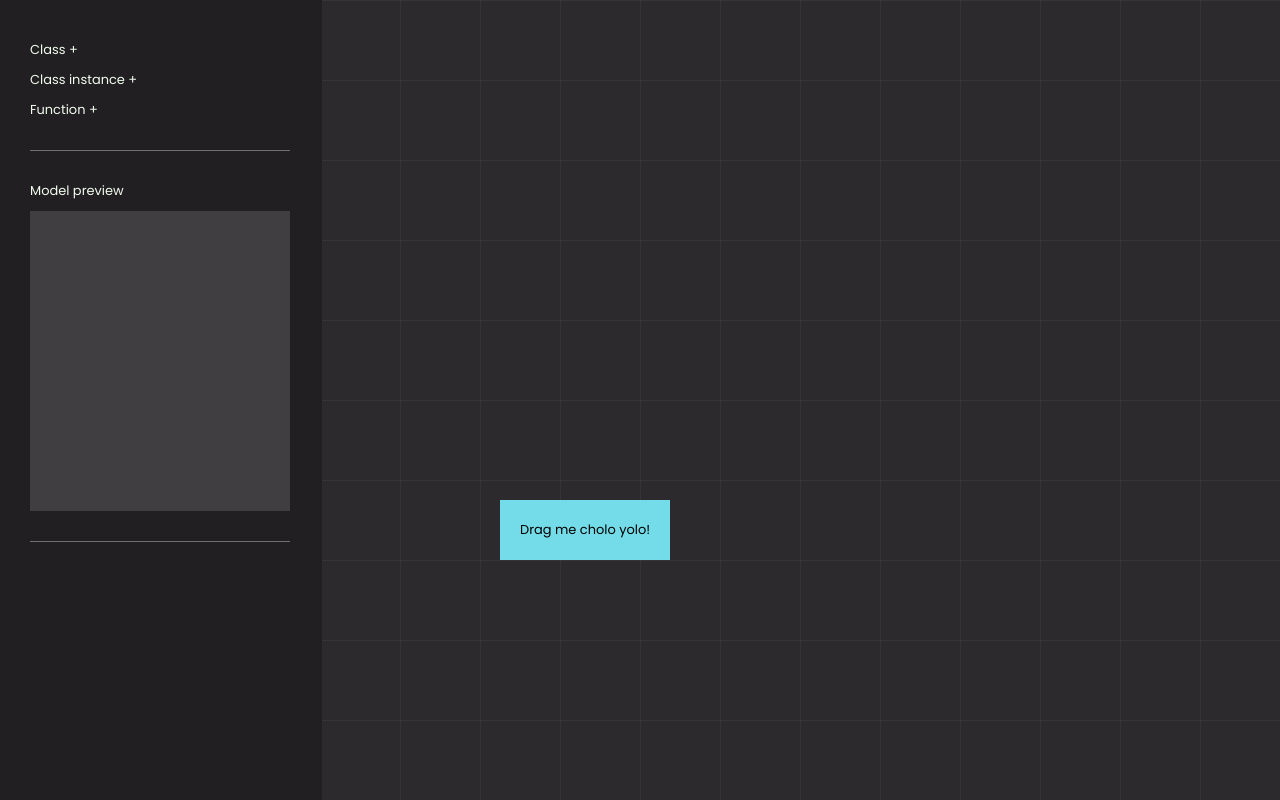
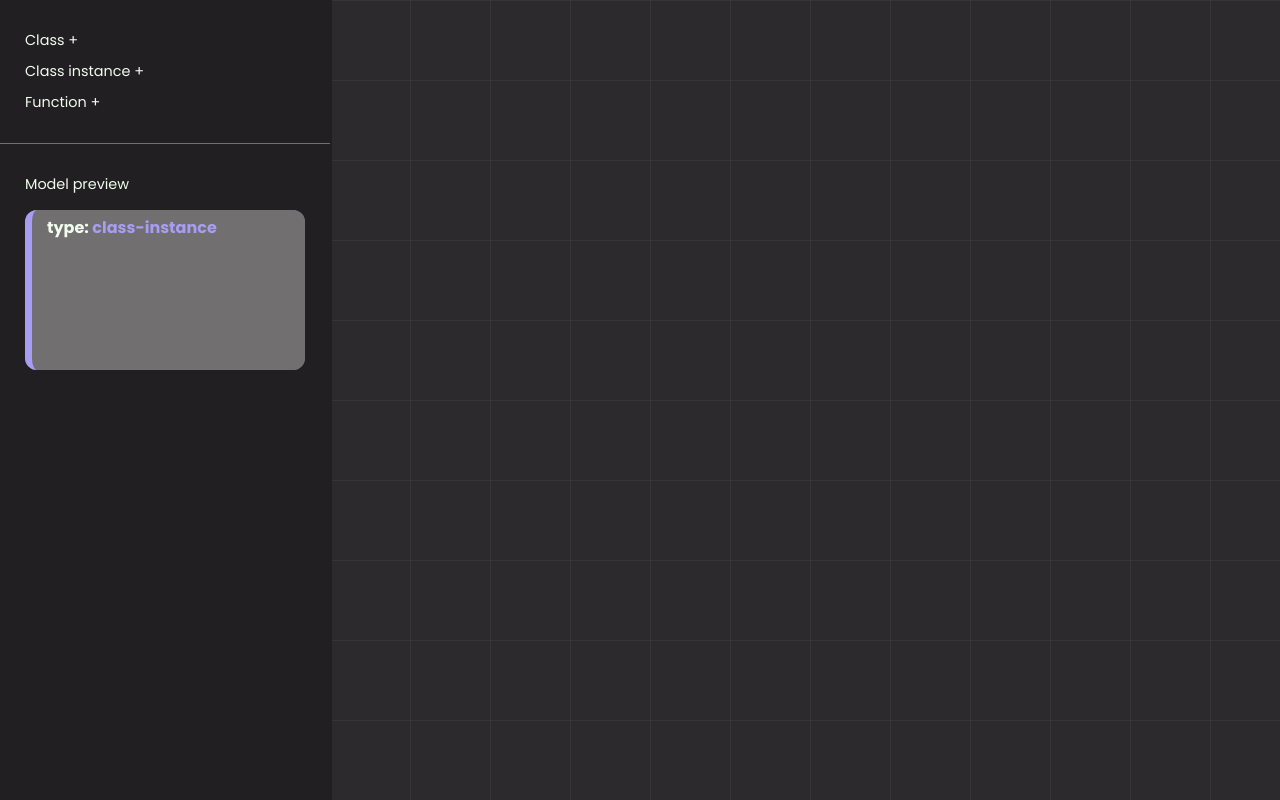
Before and after one commit to BenPanyanil/architect-modeler, a Vue app: page / in a window 1280 px wide. Both pictures are taken after a click on the element "Class instance +". Built offline with nearby package versions, Linux system fonts and the light colour scheme.

Commit message:
add previewmodel functionality

```diff
--- a/src/App.vue
+++ b/src/App.vue
@@ -1,11 +1,13 @@
 <template>
   <body>
 
-    <side-menu>
+    <side-menu
+      @createModel="createModel">
     </side-menu>
 
-    <card-pool>
-    </card-pool>
+    <model-pool
+      :models="models">
+    </model-pool>
 
   </body>
 </template>
@@ -13,21 +15,30 @@
 <script>
 
 import SideMenu from "./components/SideMenu.vue";
-import CardPool from "./components/CardPool.vue";
+import ModelPool from "./components/ModelPool.vue";
 
 export default {
   name: 'App',
   components: {
     SideMenu,
-    CardPool,
+    ModelPool,
   },
+  data() {
+    return {
+      models: [],
+    }
+  },
+  methods: {
+    createModel(modelObject) {
+      this.models.push(modelObject)
+    }
+  }
 }
 </script>
 
 <style lang="scss">
   * {
     box-sizing: border-box;
-    font-size: 0.9rem;
     font-family: 'Poppins', sans-serif;
   }
 
--- a/src/components/CardPool.vue
+++ /dev/null
@@ -1,33 +0,0 @@
-<template>
-  <section
-    class="card-pool"
-    ref="cardPool">
-    <card-template></card-template>
-  </section>
-</template>
-
-<script>
-import CardTemplate from "./CardTemplate.vue";
-
-export default {
-  name: "CardPool",
-  components: {
-    CardTemplate,
-  }
-}
-</script>
-
-<style lang="scss">
-  @import "../styles.scss";
-  $grid-color: rgba(64, 62, 65, 0.5);
-
-  .card-pool {
-    display: inline-block;
-    background: $grey_2;
-    width: 100%;
-    background-image:
-      repeating-linear-gradient($grid_color 0 1px, transparent 1px 100%),
-      repeating-linear-gradient(90deg, $grid_color 0 1px, transparent 1px 100%);
-    background-size: 80px 80px;
-  }
-</style>
--- a/src/components/CardTemplate.vue
+++ /dev/null
@@ -1,111 +0,0 @@
-<template>
-    <div
-      ref="card"
-      @mousedown.prevent="mouseDown"
-      class="card">
-        Drag me cholo yolo!
-    </div>
-</template>
-
-<script>
-
-export default {
-  name: 'cardTemplate',
-  props: {
-    scaleLevel: Number,
-  },
-  data() {
-    return {
-      start_x: null,
-      start_y: null,
-      change_x: null,
-      change_y: null,
-
-      card: null,
-      card_width: null,
-      card_height: null,
-
-      parent_height: null,
-      parent_width: null,
-      parent_bound_left: null,
-      parent_bound_right: null,
-      parent_bound_top: null,
-    }
-  },
-  created() {
-    window.addEventListener("resize", this.getParentBound);
-  },
-  mounted() {
-    this.card = this.$refs.card;
-    this.card_width = this.card.clientWidth;
-    this.card_height = this.card.clientHeight;
-
-    const parent = this.$parent.$refs.cardPool;
-    const parentBounding = parent.getBoundingClientRect();
-    this.parent_bound_left = parentBounding.left;
-    this.parent_bound_right = parentBounding.right;
-    this.parent_bound_top = parentBounding.top;
-  },
-  unmounted() {
-    window.removeEventListener("resize", this.getParentBound)
-  },
-  methods: {
-    mouseDown(mouse) {
-      // mouse cursor position at start
-      this.start_x = mouse.clientX;
-      this.start_y = mouse.clientY;
-      document.onmouseup = this.mouseStop;
-      document.onmousemove = this.mouseDrag;
-    },
-    mouseDrag(mouse) {
-      const new_x = mouse.clientX;
-      const new_y = mouse.clientY;
-
-      if (new_x < this.parent_bound_left || new_x > this.parent_bound_right || new_y < this.parent_bound_top) return;
-
-      this.change_x = this.start_x - new_x;
-      this.change_y = this.start_y - new_y;
-
-      this.start_x = mouse.clientX;
-      this.start_y = mouse.clientY;
-
-      let card_pos_x = (this.card.offsetLeft - this.change_x);
-      let card_pos_y = (this.card.offsetTop - this.change_y);
-
-      if (card_pos_x > this.parent_bound_left && card_pos_x + this.card_width < this.parent_bound_right) {
-        this.card.style.left = card_pos_x + 'px';
-      }
-
-      if (card_pos_y > this.parent_bound_top) {
-        this.card.style.top = card_pos_y + 'px';
-      }
-    },
-    mouseStop() {
-      document.onmouseup = null;
-      document.onmouseleave = null;
-      document.onmousemove = null;
-    },
-    getParentBound() {
-      const parent = this.$parent.$refs.cardPool;
-      const parentBounding = parent.getBoundingClientRect();
-      this.parent_bound_left = parentBounding.left;
-      this.parent_bound_right = parentBounding.right;
-      this.parent_bound_top = parentBounding.top;
-    }
-  }
-}
-</script>
-
-<style lang="scss">
-  @import "../styles.scss";
-
-  .card {
-    position: absolute;
-    left: 500px;
-    top: 500px;
-    cursor: pointer;
-    display: inline-block;
-    padding: 20px;
-    background: $blue;
-  }
-</style>
--- /dev/null
+++ b/src/components/ModelPool.vue
@@ -0,0 +1,41 @@
+<template>
+  <section
+    class="model-pool"
+    ref="modelParent">
+    <!-- <model-template></model-template> -->
+  </section>
+</template>
+
+<script>
+// import ModelTemplate from "./ModelTemplate.vue";
+
+export default {
+  name: "ModelPool",
+  components: {
+    // ModelTemplate,
+  },
+  data() {
+    return {
+
+    }
+  },
+  mounted() {
+
+  }
+}
+</script>
+
+<style lang="scss">
+  @import "../styles.scss";
+  $grid-color: rgba(64, 62, 65, 0.5);
+
+  .model-pool {
+    display: inline-block;
+    background: $grey-2;
+    width: 100%;
+    background-image:
+      repeating-linear-gradient($grid-color 0 1px, transparent 1px 100%),
+      repeating-linear-gradient(90deg, $grid-color 0 1px, transparent 1px 100%);
+    background-size: 80px 80px;
+  }
+</style>
--- /dev/null
+++ b/src/components/ModelTemplate.vue
@@ -0,0 +1,163 @@
+<template>
+    <div
+      ref="model"
+      @mousedown.prevent="mouseDown"
+      class="model" :class="type || previewModel.type">
+        <div class="model-header">
+            type: <span class="type-name">{{type || previewModel.type}}</span>
+        </div>
+    </div>
+</template>
+
+<script>
+
+export default {
+  name: 'modelTemplate',
+  props: {
+    isPreview: Boolean,
+    previewModel: Object,
+    type: String,
+  },
+  data() {
+    return {
+      start_x: null,
+      start_y: null,
+      change_x: null,
+      change_y: null,
+
+      model: null,
+      model_width: null,
+      model_height: null,
+
+      parent_height: null,
+      parent_width: null,
+      parent_bound_left: null,
+      parent_bound_right: null,
+      parent_bound_top: null,
+    }
+  },
+  created() {
+    window.addEventListener("resize", this.getParentBound);
+  },
+  mounted() {
+    this.model = this.$refs.model;
+    this.model_width = this.model.clientWidth;
+    this.model_height = this.model.clientHeight;
+
+    const parent = this.$parent.$refs.modelParent;
+    const parentBounding = parent.getBoundingClientRect();
+    this.parent_bound_left = parentBounding.left;
+    this.parent_bound_right = parentBounding.right;
+    this.parent_bound_top = parentBounding.top;
+
+    if (this.isPreview) {
+      this.model.style.left = parentBounding.left + 'px';
+      this.model.style.top = parentBounding.top + 'px';
+    }
+  },
+  unmounted() {
+    window.removeEventListener("resize", this.getParentBound)
+  },
+  methods: {
+    mouseDown(mouse) {
+      // mouse cursor position at start
+      this.start_x = mouse.clientX;
+      this.start_y = mouse.clientY;
+      document.onmouseup = this.mouseStop;
+      document.onmousemove = this.isPreview ? this.mouseDragPreview : this.mouseDrag;
+    },
+    mouseDrag(mouse) {
+      const new_x = mouse.clientX;
+      const new_y = mouse.clientY;
+
+      if (new_x < this.parent_bound_left || new_x > this.parent_bound_right || new_y < this.parent_bound_top) return;
+
+      this.change_x = this.start_x - new_x;
+      this.change_y = this.start_y - new_y;
+
+      this.start_x = mouse.clientX;
+      this.start_y = mouse.clientY;
+
+      let model_pos_x = (this.model.offsetLeft - this.change_x);
+      let model_pos_y = (this.model.offsetTop - this.change_y);
+
+      if (model_pos_x > this.parent_bound_left && model_pos_x + this.model_width < this.parent_bound_right) {
+        this.model.style.left = model_pos_x + 'px';
+      }
+
+      if (model_pos_y > this.parent_bound_top) {
+        this.model.style.top = model_pos_y + 'px';
+      }
+    },
+    mouseDragPreview(mouse) {
+      const new_x = mouse.clientX;
+      const new_y = mouse.clientY;
+
+      this.change_x = this.start_x - new_x;
+      this.change_y = this.start_y - new_y;
+
+      this.start_x = mouse.clientX;
+      this.start_y = mouse.clientY;
+
+      this.model.style.left = (this.model.offsetLeft - this.change_x) + 'px';
+      this.model.style.top = (this.model.offsetTop - this.change_y) + 'px';
+    },
+    mouseStop() {
+      document.onmouseup = null;
+      document.onmouseleave = null;
+      document.onmousemove = null;
+      console.log("stopped");
+      this.$emit("update:previewModel", null);
+    },
+    getParentBound() {
+      const parent = this.$parent.$refs.modelPool;
+      const parentBounding = parent.getBoundingClientRect();
+      this.parent_bound_left = parentBounding.left;
+      this.parent_bound_right = parentBounding.right;
+      this.parent_bound_top = parentBounding.top;
+    }
+  }
+}
+</script>
+
+<style lang="scss">
+  @import "../styles.scss";
+
+  .model {
+    position: absolute;
+    background: $grey-0;
+    width: $model-width;
+    min-height: $model-min-height;
+    border-radius: $model-border-radius;
+    overflow: hidden;
+    font-size: 1rem;
+    cursor: move;
+
+    &.class {
+      border-left: 7px solid $blue;
+
+      .type-name {
+        color: $blue;
+      }
+    }
+    &.class-instance {
+      border-left: 7px solid $purple;
+
+      .type-name {
+        color: $purple;
+      }
+    }
+    &.function {
+      border-left: 7px solid $green;
+
+      .type-name {
+        color: $green;
+      }
+    }
+
+    .model-header {
+      font-weight: 600;
+      padding: 5px 15px;
+    }
+  }
+</style>
--- a/src/components/SideMenu.vue
+++ b/src/components/SideMenu.vue
@@ -1,29 +1,60 @@
 <template>
   <section class="side-menu">
+    <section class="language-picker">
+    </section>
+
     <section class="side-menu-section">
       <div class="program-objects">
-        <span>Class +</span>
-        <span>Class instance +</span>
-        <span>Function +</span>
+        <span @click="createModel('class')">Class +</span>
+        <span @click="createModel('class-instance')">Class instance +</span>
+        <span @click="createModel('function')">Function +</span>
       </div>
     </section>
 
     <section class="side-menu-section">
       <span>Model preview</span>
-      <div class="model-preview-container">
+      <div
+        ref="modelParent"
+        class="model-preview-container">
+        <div
+          class="clip-path-container"
+          :class="{'open-clip-path': clipOpen}">
+          <model-template
+            v-if="previewModel"
+            @mouseup="clipOpen = false"
+            :isPreview="true"
+            v-model:previewModel="previewModel">
+          </model-template>
+        </div>
       </div>
     </section>
   </section>
 </template>
 
 <script>
+import ModelTemplate from "./ModelTemplate.vue";
+
+
 export default {
   name: "SideMenu",
+  components: {
+    ModelTemplate,
+  },
   data() {
     return {
-
+      previewModel: null,
+      clipOpen: false,
     }
   },
+  methods: {
+    createModel(type) {
+      this.clipOpen = true;
+      const typeObject = {
+        type: type,
+      }
+      this.previewModel = typeObject;
+    },
+  }
 }
 </script>
 
@@ -37,12 +68,11 @@ export default {
   z-index: 999;
   display: inline-flex;
   flex-direction: column;
-  background: $grey_3;
+  background: $grey-3;
   height: 100vh;
-  min-width: 320px;
-  padding: 10px 30px;
   color: $white;
-  box-shadow: 1px 0 0 1px $grey_3;
+  box-shadow: 1px 0 0 1px $grey-3;
+  font-size: 0.9rem;
 }
 
 .program-objects {
@@ -59,16 +89,38 @@ export default {
   }
 }
 
+// .language-picker {
+//   background: $grey-4;
+//   padding: 15px 25px;
+// }
+
 .side-menu-section {
-  padding: 30px 0px;
-  border-bottom: 1px solid $grey_0;
-  width: 100%;
+  padding: 30px 25px;
+}
+
+.side-menu-section:not(:last-child) {
+  border-bottom: 1px solid $grey-0;
 }
 
 .model-preview-container {
-  margin-top: 10px;
-  background: $grey_1;
-  width: 100%;
-  min-height: 300px;
+  margin-top: 15px;
+  width: $model-width;
+  height: $model-min-height;
+  border: 5px solid $grey-0;
+  border-radius: $model-border-radius;
+
+  .clip-path-container {
+    width: 100%;
+    height: 100%;
+    transition-duration: 500ms;
+    clip-path: circle(0% at 50% 50%);
+  }
+  .clip-path-container.open-clip-path {
+    clip-path: circle(100% at 50% 50%);
+  }
+  .clip-path-container:active {
+    clip-path: unset;
+  }
+
 }
 </style>
--- a/src/styles.scss
+++ b/src/styles.scss
@@ -6,9 +6,14 @@ $red: #ff6188;
 $green: #a9dc76;
 
 $white: #f0fcee;
+$black: #111111;
 
-$grey_0: #716f70;
-$grey_1: #403e41;
-$grey_2: #2d2a2e;
-$grey_3: #221f22;
-$grey_4: #19181a;
+$grey-0: #716f70;
+$grey-1: #403e41;
+$grey-2: #2d2a2e;
+$grey-3: #221f22;
+$grey-4: #19181a;
+
+$model-width: 280px;
+$model-min-height: 160px;
+$model-border-radius: 12px;
```
